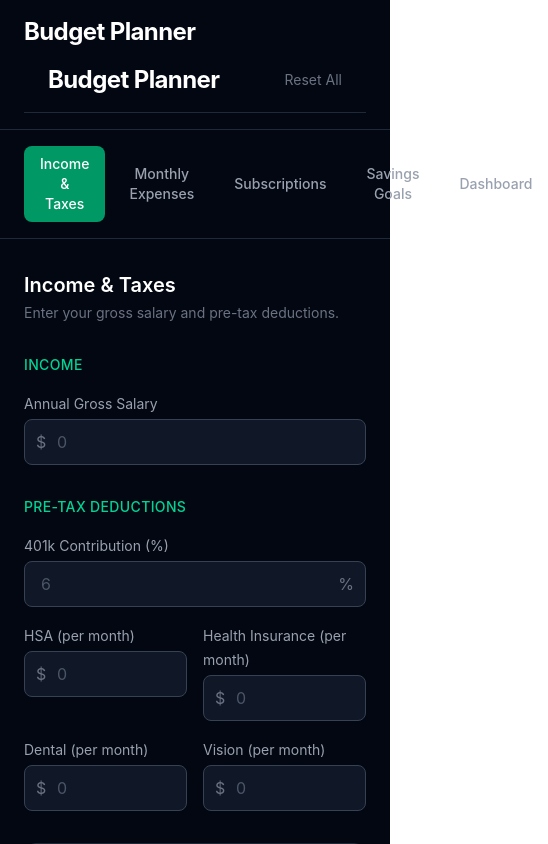
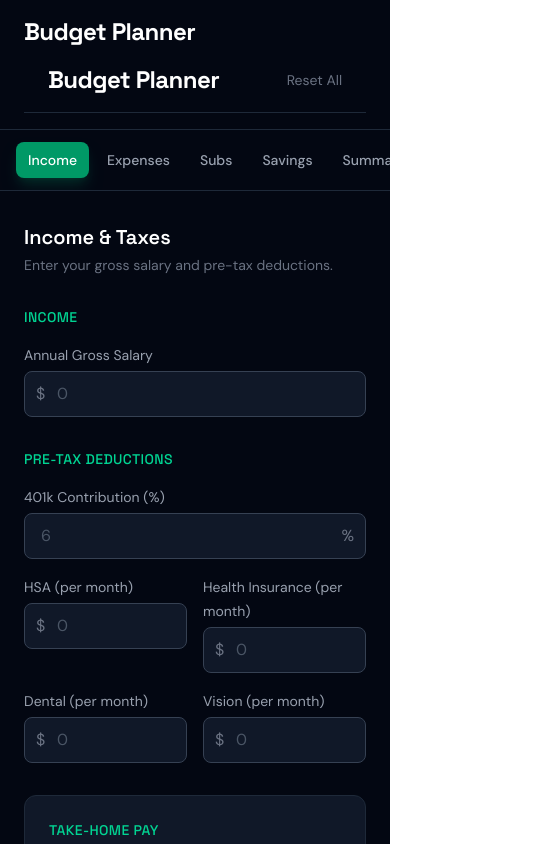
Before and after one commit to rodriq9890/budget-planner, a React (Vite) app: page / in a window 390 px wide. Shown: the top 844 px of the page, 548 px wide, since content can reach past the window. Built offline with nearby package versions, Linux system fonts and the light colour scheme.

Commit message:
polish UI: fonts, responsive nav, wider layout

```diff
--- a/index.html
+++ b/index.html
@@ -10,4 +10,5 @@
     <div id="root"></div>
     <script type="module" src="/src/main.jsx"></script>
   </body>
+  <link href="https://fonts.googleapis.com/css2?family=DM+Sans:wght@400;500;600;700&family=Space+Grotesk:wght@500;600;700&display=swap" rel="stylesheet">
 </html>
--- a/src/App.jsx
+++ b/src/App.jsx
@@ -81,23 +81,24 @@ const resetData = () => {
         </header>
       </header>
 
-      <nav className="px-6 py-4 flex gap-2 border-b border-gray-800">
+      <nav className="px-4 py-3 flex gap-1.5 border-b border-gray-800 overflow-x-auto">
         {STEPS.map((step, index) => (
           <button
             key={step}
             onClick={() => changeStep(index)}
-            className={`px-4 py-2 rounded-lg text-sm font-medium transition-colors ${
+            className={`px-3 py-2 rounded-lg text-sm font-medium transition-all duration-200 whitespace-nowrap ${
               index === currentStep
-                ? "bg-emerald-600 text-white"
+                ? "bg-emerald-600 text-white shadow-lg shadow-emerald-600/20"
                 : "text-gray-400 hover:text-white hover:bg-gray-800"
             }`}
           >
-            {step}
+            <span className="hidden sm:inline">{step}</span>
+            <span className="sm:hidden">{["Income", "Expenses", "Subs", "Savings", "Summary"][index]}</span>
           </button>
         ))}
       </nav>
 
-      <main className="max-w-4xl mx-auto px-6 py-8">
+      <main className="max-w-6xl mx-auto px-6 py-8">
         {renderStep()}
       </main>
     </div>
--- a/src/index.css
+++ b/src/index.css
@@ -1 +1,38 @@
 @import "tailwindcss";
+
+@theme {
+  --font-body: "DM Sans", sans-serif;
+  --font-display: "Space Grotesk", sans-serif;
+}
+
+body {
+  font-family: var(--font-body);
+  -webkit-font-smoothing: antialiased;
+}
+
+h1, h2, h3 {
+  font-family: var(--font-display);
+}
+
+/* Smooth number input */
+input[type="number"]::-webkit-inner-spin-button,
+input[type="number"]::-webkit-outer-spin-button {
+  -webkit-appearance: none;
+  margin: 0;
+}
+input[type="number"] {
+  -moz-appearance: textfield;
+  appearance: textfield;
+}
+
+/* Custom scrollbar */
+::-webkit-scrollbar {
+  width: 6px;
+}
+::-webkit-scrollbar-track {
+  background: transparent;
+}
+::-webkit-scrollbar-thumb {
+  background: #374151;
+  border-radius: 3px;
+}
```
